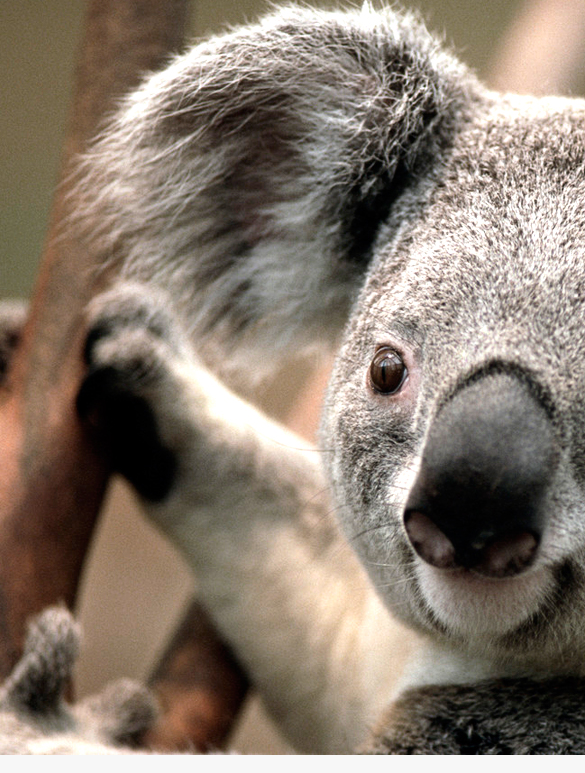
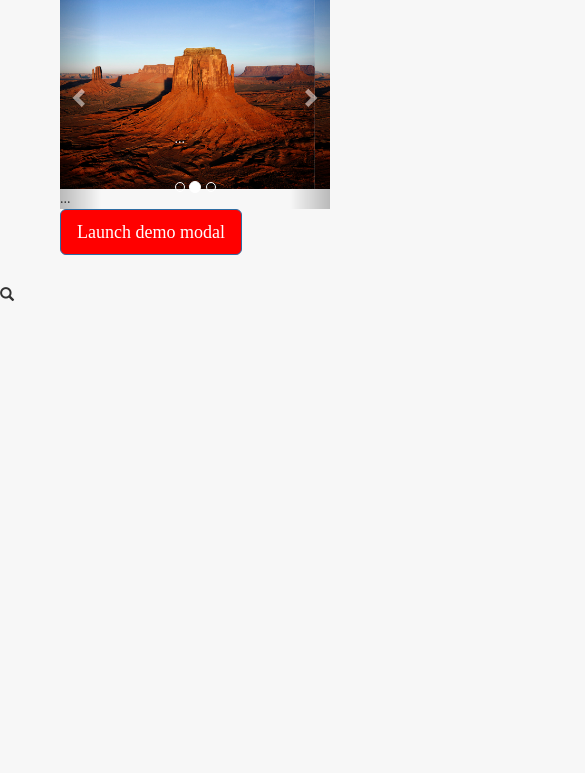
Before and after one commit to Rxdey/webpack4-mult-page, a website built with webpack: page src/html/index.html in a window 390 px wide. Shown: the part 71-844 px from the top of the page, 585 px wide, since content can reach past the window. Built offline with nearby package versions, Linux system fonts and the light colour scheme.

Commit message:
add bootstrap

```diff
--- a/package.json
+++ b/package.json
@@ -47,5 +47,8 @@
     "webpack-cli": "^3.1.0",
     "webpack-dev-server": "^3.1.5",
     "webpack-merge": "^4.1.3"
+  },
+  "dependencies": {
+    "bootstrap": "3"
   }
 }
--- a/src/css/index.less
+++ b/src/css/index.less
@@ -4,3 +4,6 @@
   font-size: 40px;
   background: url('../img/Desert.jpg')
 }
+.btn{
+  background-color: red
+}
--- a/src/html/index.html
+++ b/src/html/index.html
@@ -1,5 +1,6 @@
 <!DOCTYPE html>
 <html lang="en">
+
 <head>
   <meta charset="UTF-8">
   <meta name="viewport" content="width=device-width, initial-scale=1.0">
@@ -7,16 +8,78 @@
   <title>index</title>
 </head>
 <style>
-  .rect{
-    width: 300px;height: 300px;
-    background: url(../img/Desert.jpg)
+  .container {
+    width: 300px;
+    height: 300px;
   }
 </style>
+
 <body>
   <div class="ov_1 test">alaaalalal</div>
-  <div class="rect">
-    <img src="../img/Koala.jpg" alt="">
+  <div class="container">
+      <div id="carousel-example-generic" class="carousel slide" data-ride="carousel">
+          <!-- Indicators -->
+          <ol class="carousel-indicators">
+            <li data-target="#carousel-example-generic" data-slide-to="0" class="active"></li>
+            <li data-target="#carousel-example-generic" data-slide-to="1"></li>
+            <li data-target="#carousel-example-generic" data-slide-to="2"></li>
+          </ol>
+
+          <!-- Wrapper for slides -->
+          <div class="carousel-inner" role="listbox">
+            <div class="item active">
+              <img src="../img/Desert.jpg" alt="...">
+              <div class="carousel-caption">
+                ...
+              </div>
+            </div>
+            <div class="item">
+              <img src="../img/Desert.jpg" alt="...">
+              <div class="carousel-caption">
+                ...
+              </div>
+            </div>
+            ...
+          </div>
+
+          <!-- Controls -->
+          <a class="left carousel-control" href="#carousel-example-generic" role="button" data-slide="prev">
+            <span class="glyphicon glyphicon-chevron-left" aria-hidden="true"></span>
+            <span class="sr-only">Previous</span>
+          </a>
+          <a class="right carousel-control" href="#carousel-example-generic" role="button" data-slide="next">
+            <span class="glyphicon glyphicon-chevron-right" aria-hidden="true"></span>
+            <span class="sr-only">Next</span>
+          </a>
+        </div>
+    <!-- Button trigger modal -->
+    <button type="button" class="btn btn-lg btn-primary" data-toggle="modal" data-target="#myModal">
+      Launch demo modal
+    </button>
+
+    <!-- Modal -->
+    <div class="modal fade" id="myModal" tabindex="-1" role="dialog" aria-labelledby="myModalLabel">
+      <div class="modal-dialog" role="document">
+        <div class="modal-content">
+          <div class="modal-header">
+            <button type="button" class="close" data-dismiss="modal" aria-label="Close">
+              <span aria-hidden="true">&times;</span>
+            </button>
+            <h4 class="modal-title" id="myModalLabel">Modal title</h4>
+          </div>
+          <div class="modal-body">
+            ...
+          </div>
+          <div class="modal-footer">
+            <button type="button" class="btn btn-default" data-dismiss="modal">Close</button>
+            <button type="button" class="btn btn-primary">Save changes</button>
+          </div>
+        </div>
+      </div>
+    </div>
   </div>
+  <span class="glyphicon glyphicon-search" aria-hidden="true"></span>
   <script src="https://cdn.bootcss.com/jquery/3.3.1/jquery.min.js"></script>
 </body>
+
 </html>
--- a/src/js/index.js
+++ b/src/js/index.js
@@ -1,5 +1,6 @@
+import 'bootstrap'
+import 'bootstrap/dist/css/bootstrap.css'
 import '../css/index.less'
 const $ = require("jquery")
-const lists = [1,2,3,5]
-console.log(...lists)
+
 $('.test').text('jquery 测试')
```
Also changed, not shown: 1 other file.
